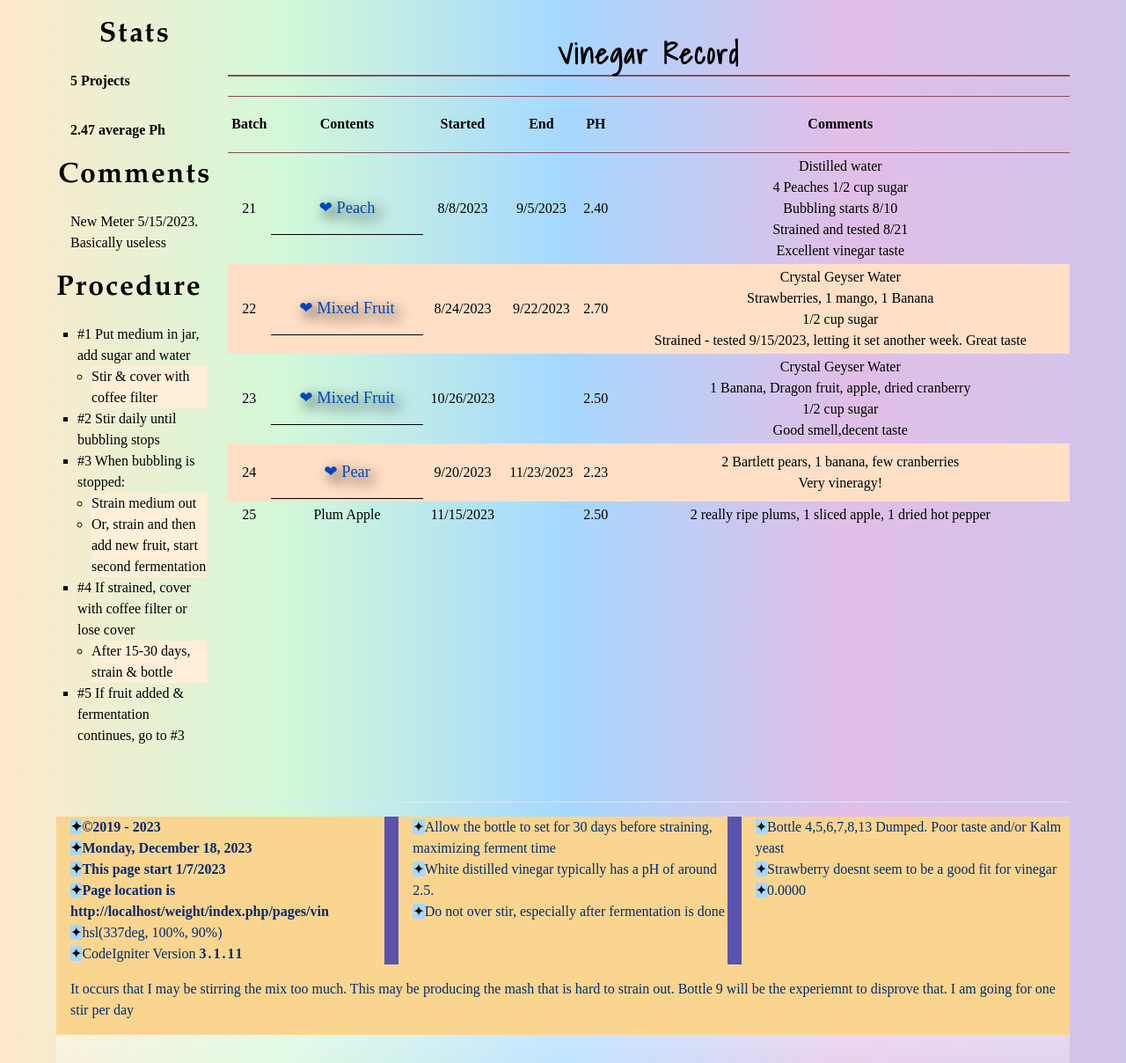
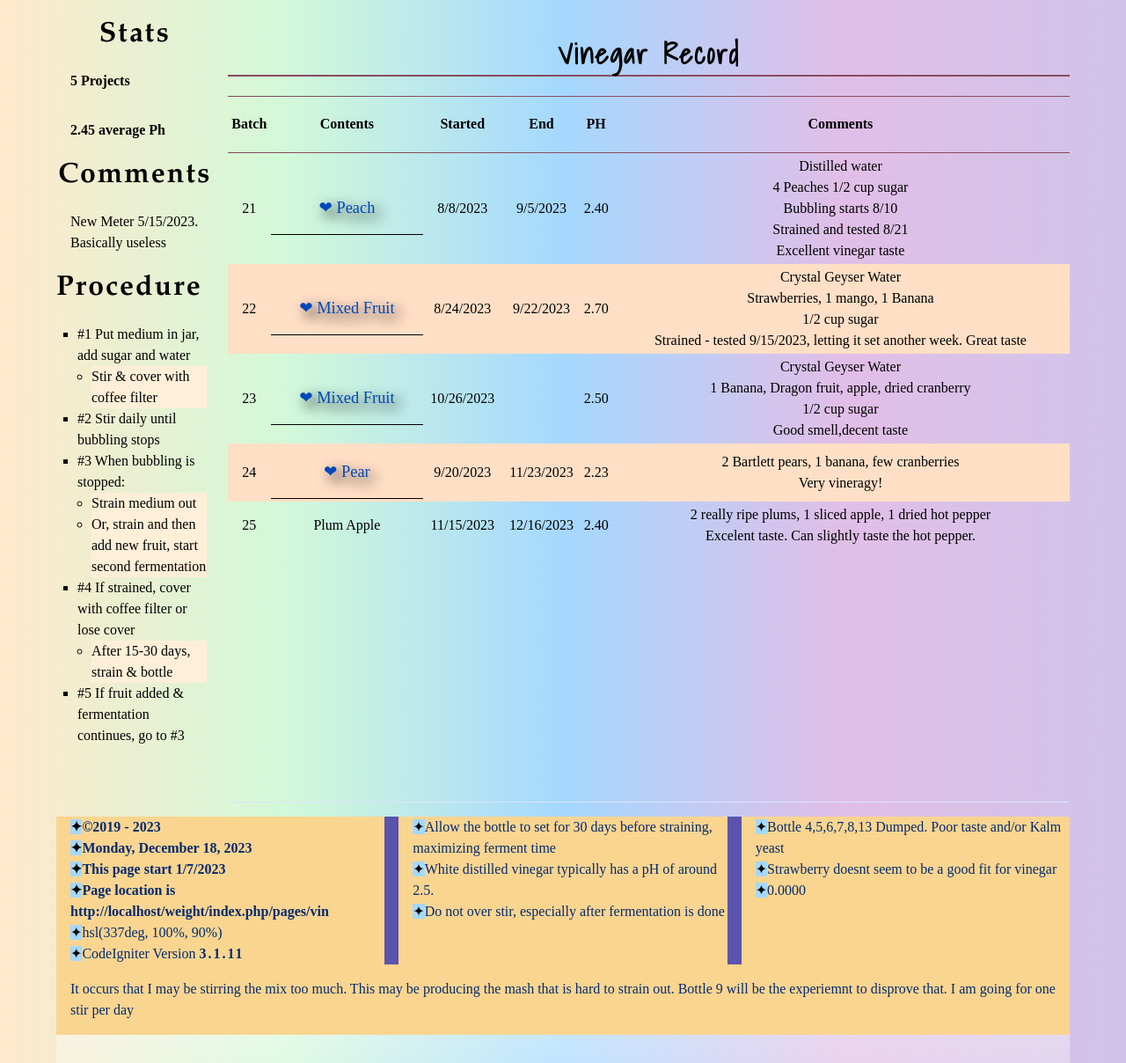
Before and after one commit to Shivabeach/weight, a CodeIgniter app: page /weight/index.php/pages/vin in a window 1280 px wide. Shown: the part 116-1324 px from the top of the page at 88% size. Run offline with CodeIgniter, Linux system fonts and the light colour scheme; tables that the repository leaves empty or names only in its code hold one stand-in row (values such as "Sample post"); style sheets or scripts are compiled from the project's sources; some libraries are stand-ins or nearby versions; some web fonts are replaced.

Commit message:
Updated bottle 25

```diff
--- a/application/views/pages/fiber.php
+++ b/application/views/pages/fiber.php
@@ -17,7 +17,7 @@
       <section class="fiber-container">
         <h1 class="center-align ul light">Fiber & Sugar</h1>
         <table class="fiber-table">
-          <tr>
+          <tr class="fix">
             <th>Name</th>
             <th>Size</th>
             <th>Calories</th>
--- a/assets/js/vinegarList.js
+++ b/assets/js/vinegarList.js
@@ -40,9 +40,9 @@ export const vinegarList = [
     ID: 25,
     contents: 'Plum Apple',
     started: '11/15/2023',
-    finished: '',
-    ph: '2.50',
+    finished: '12/16/2023',
+    ph: '2.40',
     comments:
-      '2 really ripe plums, 1 sliced apple, 1 dried hot pepper '
+      '2 really ripe plums, 1 sliced apple, 1 dried hot pepper<br>Excelent taste. Can slightly taste the hot pepper. '
   },
 ];
--- a/assets/sass/abstracts/_maps.scss
+++ b/assets/sass/abstracts/_maps.scss
@@ -1,6 +1,14 @@
 /** @format */
 @use "sass:string";
 //maps
+
+$test: (
+	text: #8e4713,
+	background: #85b5ed,
+	primary: #12159a,
+	secondary: #f3b1f7,
+	accent: #d51a2d,
+	);
 
 $highlights: (
 	magenta: rgb(255, 0, 255),
```
Also changed, not shown: assets/js/fruit.js (+10 -0 lines), assets/sass/modules/_tables.scss (line endings or trailing spaces), 2 other files.
